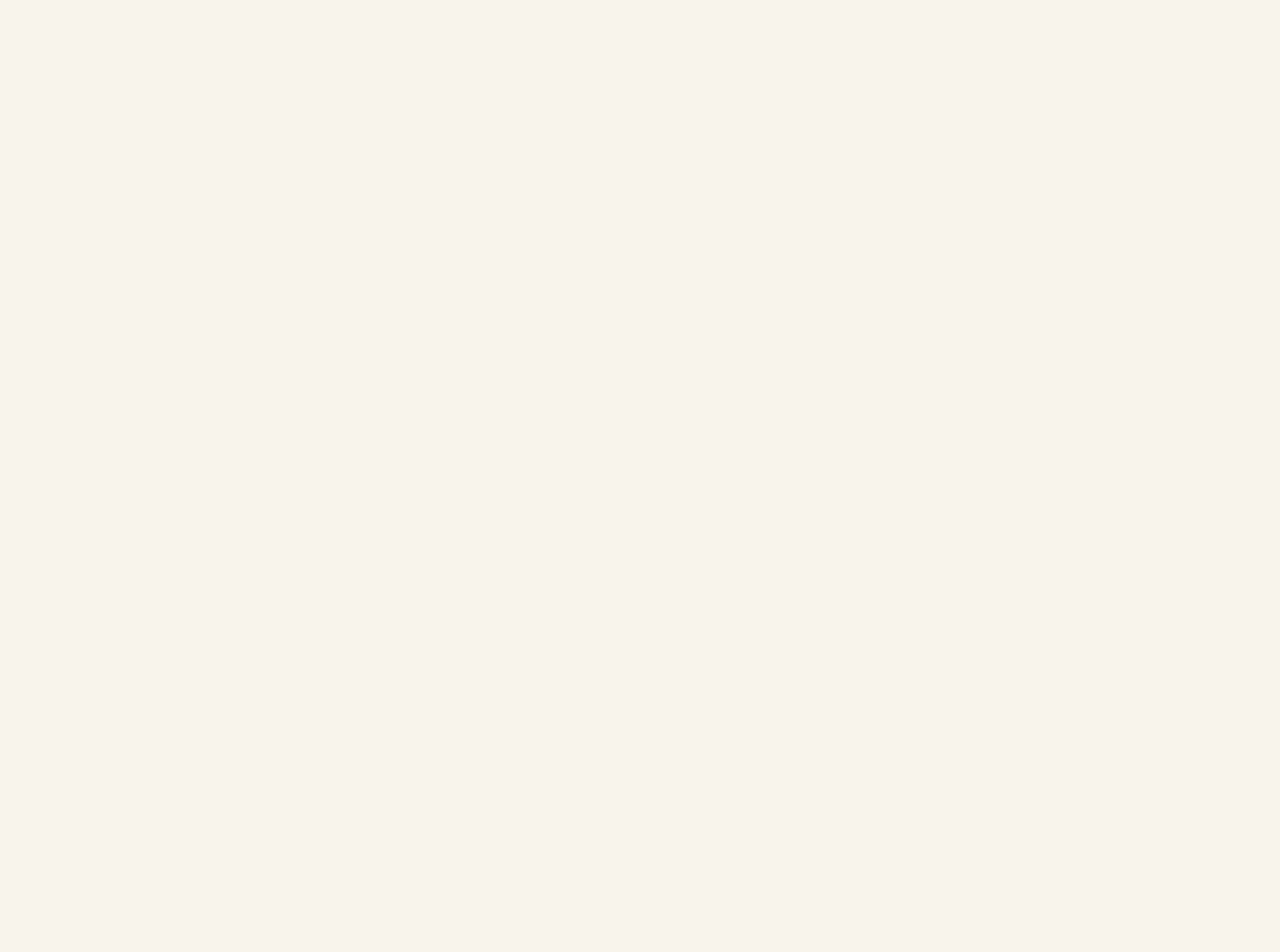
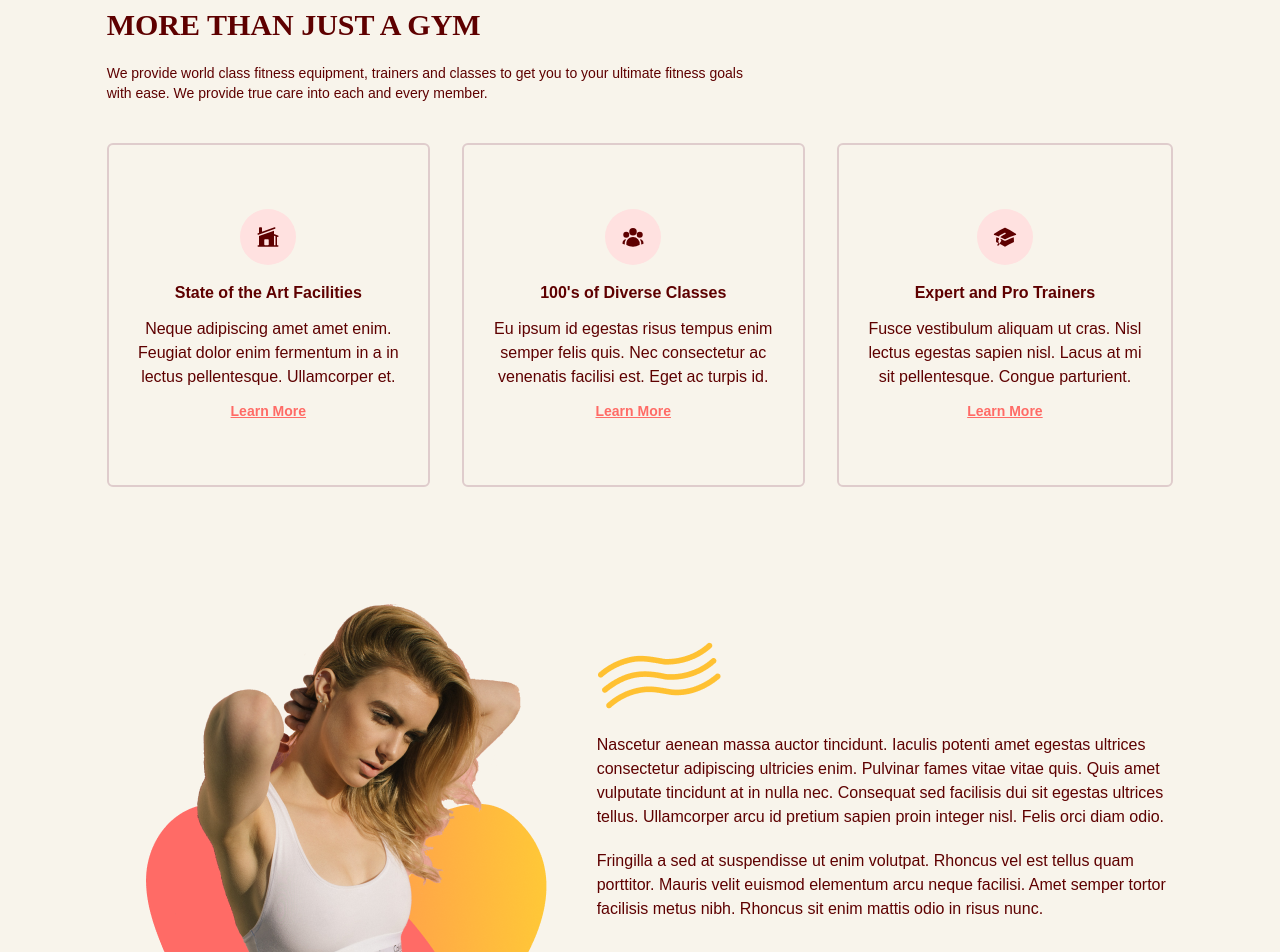
Before and after one commit to banakhalil/gym-project, a React (Vite) app: page / in a window 1280 px wide. Shown: the part 580-1532 px from the top of the page. Before the commit the page ends 800 px from the top, so only its background shows below. Built offline with nearby package versions, Linux system fonts and the light colour scheme.

Commit message:
adding Benefits Page

```diff
--- a/src/App.tsx
+++ b/src/App.tsx
@@ -3,6 +3,7 @@
 import NavBar from "../src/scenes/navbar";
 import { SelectedPage } from "./shared/types";
 import Home from "./scenes/Home";
+import Benefits from "./scenes/benefits";
 
 function App() {
   const [selectedPage, setSelectedPage] = useState<SelectedPage>(
@@ -33,6 +34,7 @@
         setSelectedPage={setSelectedPage}
       />
       <Home setSelectedPage={setSelectedPage} />
+      <Benefits setSelectedPage={setSelectedPage} />
     </div>
   );
 }
--- /dev/null
+++ b/src/scenes/benefits/BenefitComponent.tsx
@@ -0,0 +1,46 @@
+import type { JSX } from "react";
+import { SelectedPage } from "../../shared/types";
+import AnchorLink from "react-anchor-link-smooth-scroll";
+import { motion } from "framer-motion";
+
+type Props = {
+  icon: JSX.Element;
+  title: string;
+  description: string;
+  setSelectedPage: (newPage: SelectedPage) => void;
+};
+
+const childVariant = {
+  hidden: { opacity: 0, scale: 0.9 },
+  visible: { opacity: 1, scale: 1 },
+};
+const BenefitComponent = ({
+  icon,
+  title,
+  description,
+  setSelectedPage,
+}: Props) => {
+  return (
+    <motion.div
+      variants={childVariant}
+      className="mt-5 rounded-md border-2 border-gray-100 px-5 py-16 text-center"
+    >
+      <div className="mb-4 flex justify-center">
+        <div className="rounded-full  border-gray-100 bg-primary-100 p-4">
+          {icon}{" "}
+        </div>
+      </div>
+      <h4 className="font-bold">{title}</h4>
+      <p className="my-3">{description}</p>
+      <AnchorLink
+        className="text-sm font-bold text-primary-500 underline hover:text-secondary-500"
+        onClick={() => setSelectedPage(SelectedPage.ContactUs)}
+        href={`#${SelectedPage.ContactUs}`}
+      >
+        <p>Learn More</p>
+      </AnchorLink>
+    </motion.div>
+  );
+};
+
+export default BenefitComponent;
--- /dev/null
+++ b/src/scenes/benefits/index.tsx
@@ -0,0 +1,160 @@
+import { motion } from "framer-motion";
+import { SelectedPage, type BenefitType } from "../../shared/types";
+import {
+  HomeModernIcon,
+  UserGroupIcon,
+  AcademicCapIcon,
+} from "@heroicons/react/24/solid";
+import HText from "../../shared/HText";
+import BenefitComponent from "./BenefitComponent";
+import ActionButton from "../../shared/ActionButton";
+import BenefitsPageGraphic from "../../assets/BenefitsPageGraphic.png";
+type Props = {
+  setSelectedPage: (newPage: SelectedPage) => void;
+};
+
+const benefits: Array<BenefitType> = [
+  {
+    icon: <HomeModernIcon className="h-6 w-6" />,
+    title: "State of the Art Facilities",
+    description:
+      "Neque adipiscing amet amet enim. Feugiat dolor enim fermentum in a in lectus pellentesque. Ullamcorper et.",
+  },
+  {
+    icon: <UserGroupIcon className="h-6 w-6" />,
+    title: "100's of Diverse Classes",
+    description:
+      "Eu ipsum id egestas risus tempus enim semper felis quis. Nec consectetur ac venenatis facilisi est. Eget ac turpis id.",
+  },
+  {
+    icon: <AcademicCapIcon className="h-6 w-6" />,
+    title: "Expert and Pro Trainers",
+    description:
+      "Fusce vestibulum aliquam ut cras. Nisl lectus egestas sapien nisl. Lacus at mi sit pellentesque. Congue parturient.",
+  },
+];
+
+const container = {
+  hidden: {},
+  visible: {
+    transiton: { staggerChildren: 0.2 },
+  },
+};
+
+const Benefits = ({ setSelectedPage }: Props) => {
+  return (
+    <section className="mx-auto min-h-full w-5/6 py-8">
+      <motion.div
+        onViewportEnter={() => setSelectedPage(SelectedPage.Benefits)}
+      >
+        {/* HEADER */}
+        <motion.div
+          initial="hidden"
+          whileInView="visible"
+          viewport={{ once: true, amount: 0.5 }}
+          transition={{ duration: 0.5 }}
+          variants={{
+            hidden: { opacity: 0, x: -50 },
+            visible: { opacity: 1, x: 0 },
+          }}
+          className="md:my-5 md:w-3/5"
+        >
+          <HText>MORE THAN JUST A GYM</HText>
+          <p className="my-5 text-sm">
+            We provide world class fitness equipment, trainers and classes to
+            get you to your ultimate fitness goals with ease. We provide true
+            care into each and every member.
+          </p>
+        </motion.div>
+
+        {/* BENEFITS */}
+        <motion.div
+          initial="hidden"
+          whileInView="visible"
+          viewport={{ once: true, amount: 0.5 }}
+          variants={container}
+          className="mt-5 items-center justify-between gap-8 md:flex"
+        >
+          {benefits.map((b: BenefitType) => (
+            <BenefitComponent
+              key={b.title}
+              icon={b.icon}
+              title={b.title}
+              description={b.description}
+              setSelectedPage={setSelectedPage}
+            ></BenefitComponent>
+          ))}
+        </motion.div>
+        {/* GRAPHICS & DESCRIPTION */}
+        <div className="mt-16 items-center justify-between gep-20 md:mt-28 md:flex">
+          {/* IMAGE */}
+          <img
+            className="mx-auto"
+            alt="benefits-page-graphic"
+            src={BenefitsPageGraphic}
+          ></img>
+
+          {/* {DESCRIPTION} */}
+          <div>
+            {/* TITLE */}
+            <div className="relative">
+              <div className="before:absolute before:-t-20 before:-left-10 before:z-[-1] content-abstractwaves">
+                <motion.div
+                  initial="hidden"
+                  whileInView="visible"
+                  viewport={{ once: true, amount: 0.5 }}
+                  transition={{ duration: 0.5 }}
+                  variants={{
+                    hidden: { opacity: 0, x: 50 },
+                    visible: { opacity: 1, x: 0 },
+                  }}
+                >
+                  <HText>
+                    MILLIONS OF HAPPY MEMBERS GETTING{" "}
+                    <span className="text-primary-500">FIT</span>
+                  </HText>
+                </motion.div>
+              </div>
+            </div>
+            {/* DESCRIPTION */}
+            <motion.div
+              initial="hidden"
+              whileInView="visible"
+              viewport={{ once: true, amount: 0.5 }}
+              transition={{ duration: 0.5, delay: 0.2 }}
+              variants={{
+                hidden: { opacity: 0, x: 50 },
+                visible: { opacity: 1, x: 0 },
+              }}
+            >
+              <p className="my-5">
+                Nascetur aenean massa auctor tincidunt. Iaculis potenti amet
+                egestas ultrices consectetur adipiscing ultricies enim. Pulvinar
+                fames vitae vitae quis. Quis amet vulputate tincidunt at in
+                nulla nec. Consequat sed facilisis dui sit egestas ultrices
+                tellus. Ullamcorper arcu id pretium sapien proin integer nisl.
+                Felis orci diam odio.
+              </p>
+              <p className="mb-5">
+                Fringilla a sed at suspendisse ut enim volutpat. Rhoncus vel est
+                tellus quam porttitor. Mauris velit euismod elementum arcu neque
+                facilisi. Amet semper tortor facilisis metus nibh. Rhoncus sit
+                enim mattis odio in risus nunc.
+              </p>
+            </motion.div>
+            {/* BUTTON */}
+            <div className="relative mt-16">
+              <div className="before:absolute before:-bottom-20 before:right-40 before-z[-1] content-sparkles">
+                <ActionButton setSelectedPage={setSelectedPage}>
+                  Join Now
+                </ActionButton>
+              </div>
+            </div>
+          </div>
+        </div>
+      </motion.div>
+    </section>
+  );
+};
+
+export default Benefits;
--- /dev/null
+++ b/src/shared/HText.tsx
@@ -0,0 +1,12 @@
+
+type Props = {
+    children: React.ReactNode;
+}
+
+const HText = ({children}: Props) => {
+  return (
+    <h1 className="basis-3/5 font-display-montserrat text-3xl font-bold">{children}</h1>
+  );
+}
+
+export default HText
--- a/src/shared/types.ts
+++ b/src/shared/types.ts
@@ -1,6 +1,14 @@
+import type { JSX } from "react";
+
 export enum SelectedPage {
   Home = "home",
-  Benefitis = "benefits",
+  Benefits = "benefits",
   OurClasses = "ourclasses",
   ContactUs = "contactus",
 }
+
+export interface BenefitType {
+  icon: JSX.Element;
+  title: string;
+  description: string;
+}
```
